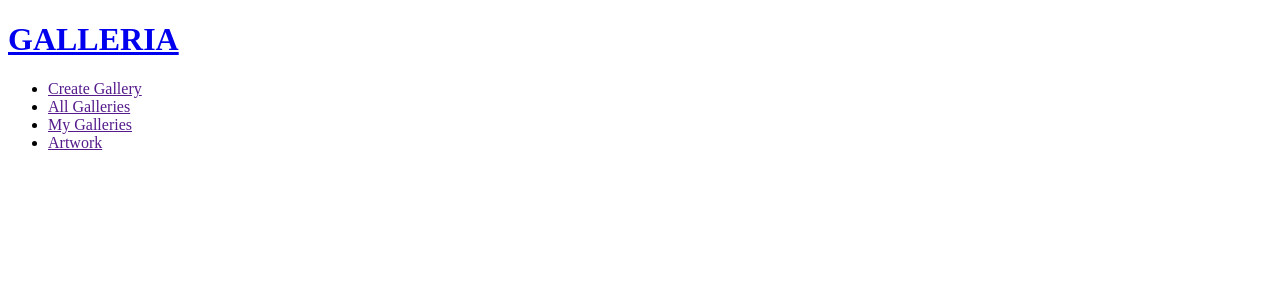
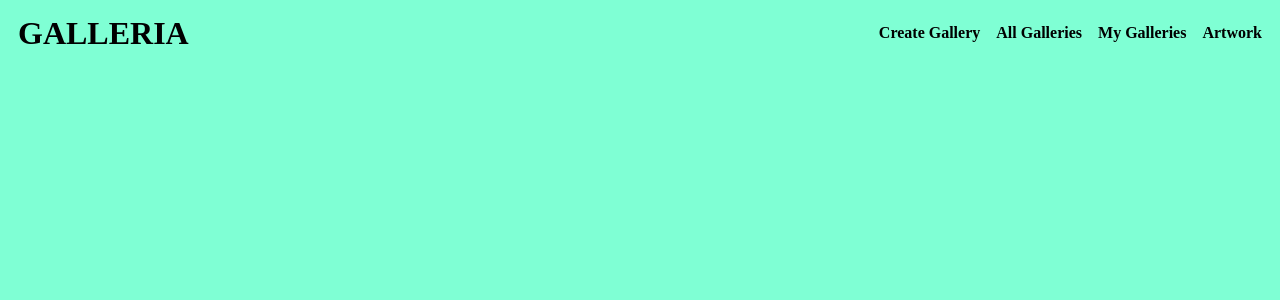
Before and after one commit to treymeetsworld/Galleria, a Django app: template templates/base.html in a window 1280 px wide. Shown: the top 300 px of the page. Run offline with Django 3.2, Linux system fonts and the light colour scheme; the template is opened without the code that fills it, so the values that code supplies are empty.

Commit message:
base page setup

```diff
--- a/Galleria/settings.py
+++ b/Galleria/settings.py
@@ -32,6 +32,7 @@ ALLOWED_HOSTS = []
 # Application definition
 
 INSTALLED_APPS = [
+    'main_app',
     'django.contrib.admin',
     'django.contrib.auth',
     'django.contrib.contenttypes',
--- /dev/null
+++ b/main_app/static/css/home.css
@@ -0,0 +1,4 @@
+a{
+  text-decoration: none;
+  font-size: large;
+}
--- a/main_app/static/css/main.css
+++ b/main_app/static/css/main.css
@@ -0,0 +1,409 @@
+/*! normalize.css v8.0.1 | MIT License | github.com/necolas/normalize.css */
+
+/* Document
+   ========================================================================== */
+
+/**
+ * 1. Correct the line height in all browsers.
+ * 2. Prevent adjustments of font size after orientation changes in iOS.
+ */
+
+html {
+  line-height: 1.15; /* 1 */
+  -webkit-text-size-adjust: 100%; /* 2 */
+  -webkit-box-sizing: border-box;
+  -moz-box-sizing: border-box;
+  box-sizing: border-box;
+}
+
+*, *:before, *:after {
+  -webkit-box-sizing: inherit;
+  -moz-box-sizing: inherit;
+  box-sizing: inherit;
+  }
+
+/* Sections
+   ========================================================================== */
+
+/**
+ * Remove the margin in all browsers.
+ */
+
+body {
+  margin: 0;
+}
+
+/**
+ * Render the `main` element consistently in IE.
+ */
+
+main {
+  display: block;
+}
+
+/**
+ * Correct the font size and margin on `h1` elements within `section` and
+ * `article` contexts in Chrome, Firefox, and Safari.
+ */
+
+h1 {
+  font-size: 2em;
+  margin: 0.67em 0;
+}
+
+/* Grouping content
+   ========================================================================== */
+
+/**
+ * 1. Add the correct box sizing in Firefox.
+ * 2. Show the overflow in Edge and IE.
+ */
+
+hr {
+  box-sizing: content-box; /* 1 */
+  height: 0; /* 1 */
+  overflow: visible; /* 2 */
+}
+
+/**
+ * 1. Correct the inheritance and scaling of font size in all browsers.
+ * 2. Correct the odd `em` font sizing in all browsers.
+ */
+
+pre {
+  font-family: monospace, monospace; /* 1 */
+  font-size: 1em; /* 2 */
+}
+
+/* Text-level semantics
+   ========================================================================== */
+
+/**
+ * Remove the gray background on active links in IE 10.
+ */
+
+a {
+  background-color: transparent;
+}
+
+/**
+ * 1. Remove the bottom border in Chrome 57-
+ * 2. Add the correct text decoration in Chrome, Edge, IE, Opera, and Safari.
+ */
+
+abbr[title] {
+  border-bottom: none; /* 1 */
+  text-decoration: underline; /* 2 */
+  text-decoration: underline dotted; /* 2 */
+}
+
+/**
+ * Add the correct font weight in Chrome, Edge, and Safari.
+ */
+
+b,
+strong {
+  font-weight: bolder;
+}
+
+/**
+ * 1. Correct the inheritance and scaling of font size in all browsers.
+ * 2. Correct the odd `em` font sizing in all browsers.
+ */
+
+code,
+kbd,
+samp {
+  font-family: monospace, monospace; /* 1 */
+  font-size: 1em; /* 2 */
+}
+
+/**
+ * Add the correct font size in all browsers.
+ */
+
+small {
+  font-size: 80%;
+}
+
+/**
+ * Prevent `sub` and `sup` elements from affecting the line height in
+ * all browsers.
+ */
+
+sub,
+sup {
+  font-size: 75%;
+  line-height: 0;
+  position: relative;
+  vertical-align: baseline;
+}
+
+sub {
+  bottom: -0.25em;
+}
+
+sup {
+  top: -0.5em;
+}
+
+/* Embedded content
+   ========================================================================== */
+
+/**
+ * Remove the border on images inside links in IE 10.
+ */
+
+img {
+  border-style: none;
+}
+
+/* Forms
+   ========================================================================== */
+
+/**
+ * 1. Change the font styles in all browsers.
+ * 2. Remove the margin in Firefox and Safari.
+ */
+
+button,
+input,
+optgroup,
+select,
+textarea {
+  font-family: inherit; /* 1 */
+  font-size: 100%; /* 1 */
+  line-height: 1.15; /* 1 */
+  margin: 0; /* 2 */
+}
+
+/**
+ * Show the overflow in IE.
+ * 1. Show the overflow in Edge.
+ */
+
+button,
+input { /* 1 */
+  overflow: visible;
+}
+
+/**
+ * Remove the inheritance of text transform in Edge, Firefox, and IE.
+ * 1. Remove the inheritance of text transform in Firefox.
+ */
+
+button,
+select { /* 1 */
+  text-transform: none;
+}
+
+/**
+ * Correct the inability to style clickable types in iOS and Safari.
+ */
+
+button,
+[type="button"],
+[type="reset"],
+[type="submit"] {
+  -webkit-appearance: button;
+}
+
+/**
+ * Remove the inner border and padding in Firefox.
+ */
+
+button::-moz-focus-inner,
+[type="button"]::-moz-focus-inner,
+[type="reset"]::-moz-focus-inner,
+[type="submit"]::-moz-focus-inner {
+  border-style: none;
+  padding: 0;
+}
+
+/**
+ * Restore the focus styles unset by the previous rule.
+ */
+
+button:-moz-focusring,
+[type="button"]:-moz-focusring,
+[type="reset"]:-moz-focusring,
+[type="submit"]:-moz-focusring {
+  outline: 1px dotted ButtonText;
+}
+
+/**
+ * Correct the padding in Firefox.
+ */
+
+fieldset {
+  padding: 0.35em 0.75em 0.625em;
+}
+
+/**
+ * 1. Correct the text wrapping in Edge and IE.
+ * 2. Correct the color inheritance from `fieldset` elements in IE.
+ * 3. Remove the padding so developers are not caught out when they zero out
+ *    `fieldset` elements in all browsers.
+ */
+
+legend {
+  box-sizing: border-box; /* 1 */
+  color: inherit; /* 2 */
+  display: table; /* 1 */
+  max-width: 100%; /* 1 */
+  padding: 0; /* 3 */
+  white-space: normal; /* 1 */
+}
+
+/**
+ * Add the correct vertical alignment in Chrome, Firefox, and Opera.
+ */
+
+progress {
+  vertical-align: baseline;
+}
+
+/**
+ * Remove the default vertical scrollbar in IE 10+.
+ */
+
+textarea {
+  overflow: auto;
+}
+
+/**
+ * 1. Add the correct box sizing in IE 10.
+ * 2. Remove the padding in IE 10.
+ */
+
+[type="checkbox"],
+[type="radio"] {
+  box-sizing: border-box; /* 1 */
+  padding: 0; /* 2 */
+}
+
+/**
+ * Correct the cursor style of increment and decrement buttons in Chrome.
+ */
+
+[type="number"]::-webkit-inner-spin-button,
+[type="number"]::-webkit-outer-spin-button {
+  height: auto;
+}
+
+/**
+ * 1. Correct the odd appearance in Chrome and Safari.
+ * 2. Correct the outline style in Safari.
+ */
+
+[type="search"] {
+  -webkit-appearance: textfield; /* 1 */
+  outline-offset: -2px; /* 2 */
+}
+
+/**
+ * Remove the inner padding in Chrome and Safari on macOS.
+ */
+
+[type="search"]::-webkit-search-decoration {
+  -webkit-appearance: none;
+}
+
+/**
+ * 1. Correct the inability to style clickable types in iOS and Safari.
+ * 2. Change font properties to `inherit` in Safari.
+ */
+
+::-webkit-file-upload-button {
+  -webkit-appearance: button; /* 1 */
+  font: inherit; /* 2 */
+}
+
+/* Interactive
+   ========================================================================== */
+
+/*
+ * Add the correct display in Edge, IE 10+, and Firefox.
+ */
+
+details {
+  display: block;
+}
+
+/*
+ * Add the correct display in all browsers.
+ */
+
+summary {
+  display: list-item;
+}
+
+/* Misc
+   ========================================================================== */
+
+/**
+ * Add the correct display in IE 10+.
+ */
+
+template {
+  display: none;
+}
+
+/**
+ * Add the correct display in IE 10.
+ */
+
+[hidden] {
+  display: none;
+}
+
+li{
+  text-decoration: none;
+  list-style: none;
+}
+body{
+  background-color: aquamarine;
+}
+
+nav {
+  margin: 10px;
+}
+
+ul {
+  margin: 0;
+  list-style: none;
+  padding: 0;
+}
+
+main {
+  width: 100%;
+}
+
+nav a {
+  text-decoration: none;
+  color: var(--text-color);
+  font-weight: 600;
+  font-size: 16px;
+}
+
+nav a:hover {
+  color: var(--link-hover-color)
+}
+
+nav ul {
+  display: flex;
+  align-items: center;
+  justify-content: flex-end;
+  flex-wrap: wrap;
+}
+
+nav li {
+  padding: 5px 8px;
+}
+
+.title{
+  margin-right: auto;
+}
+.main-title{
+  font-size: xx-large;
+}
--- a/templates/base.html
+++ b/templates/base.html
@@ -17,13 +17,9 @@
 </head>
 <body>
   <header>
-    <div class="">
-      <a href="/">
-        <H1>GALLERIA</H1>
-      </a>
-    </div>
     <nav>
       <ul>
+        <li class="title"><a class="main-title" href="/">GALLERIA</a></li>
         <li><a href="">Create Gallery</a></li>
         <li><a href="">All Galleries</a></li>
         <li><a href="">My Galleries</a></li>
```
Also changed, not shown: templates/about.html (deleted, +0 -11 lines).
